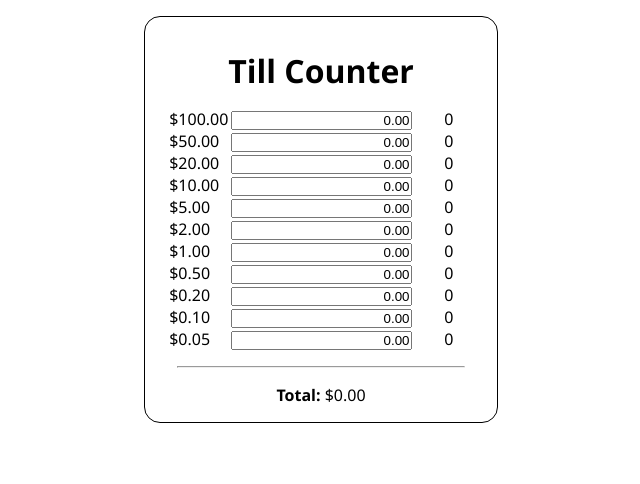
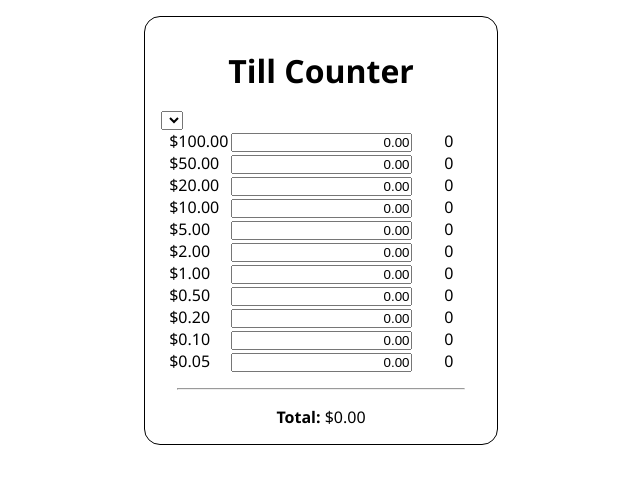
Before and after one commit to morgandival/till-counter, a React (Create React App) app: page / in a window 1280 px wide. Shown: the top 484 px of the page, without its empty margins (319-959 px from the left). Built offline with nearby package versions, Linux system fonts and the light colour scheme.

Commit message:
Added Currency component

```diff
--- a/src/components/TillCounter.tsx
+++ b/src/components/TillCounter.tsx
@@ -1,4 +1,5 @@
 import React from 'react';
+import Currency from './Currency';
 import Denomination from '../components/Denomination';
 
 // Declare Props type
@@ -160,6 +161,7 @@ function TillCounter(props: Props): JSX.Element {
 
   return (
     <div className="tillcounter">
+      <Currency />
       {outputs}
       <hr />
       <div className="total">
```
Also changed, not shown: src/index.tsx (+5 -5 lines).
